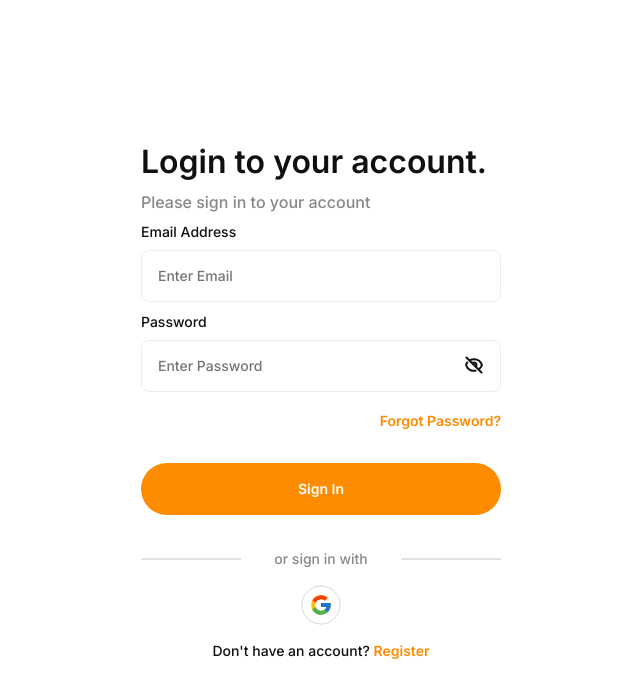
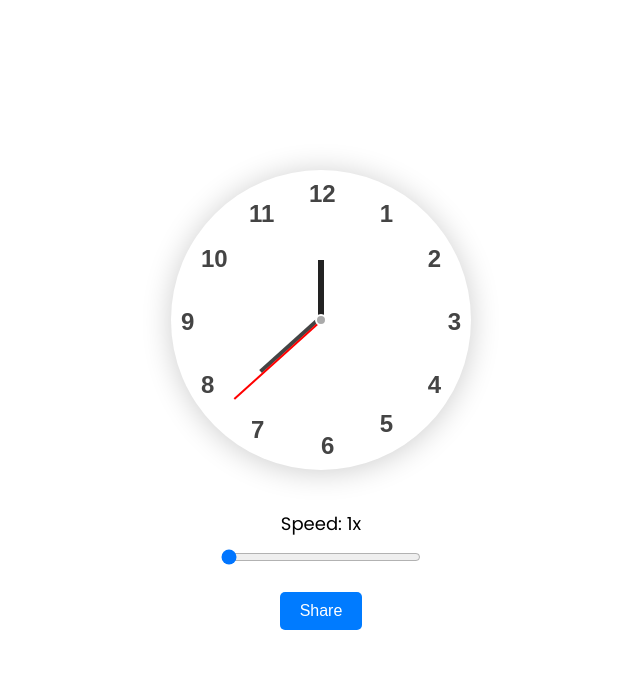
Before and after one commit to aruntutter/chronotrack, a React (Vite) app: page /tracking in a window 1280 px wide. Before the commit this address led to /signin. Shown: the top 698 px of the page, without its empty margins (319-959 px from the left). Built offline with nearby package versions, Linux system fonts and the light colour scheme; no server answers; sample sign-in values are in the browser's storage.

Commit message:
tracking screen crated

```diff
--- /dev/null
+++ b/src/components/pages/analogClock/AnalogClock.css
@@ -0,0 +1,122 @@
+/* AnalogClock.css */
+.clock {
+  width: 300px;
+  height: 300px;
+  border-radius: 50%;
+  position: relative;
+  margin-bottom: 20px;
+  box-shadow: 0 2px 30px rgba(0, 0, 0, 0.2);
+  font-size: 24px;
+  color: #444;
+  text-align: center;
+}
+
+.clock::after {
+  background: #aaa;
+  content: "";
+  width: 12px;
+  height: 12px;
+  border-radius: 50%;
+  position: absolute;
+  top: 50%;
+  left: 50%;
+  transform: translate(-50%, -50%);
+  border: 2px solid #fff;
+}
+
+.hour_hand,
+.min_hand,
+.sec_hand {
+  position: absolute;
+  transform-origin: bottom;
+}
+
+.hour_hand {
+  width: 6px;
+  height: 60px;
+  background: #222;
+  top: 30%;
+  left: 49%;
+}
+
+.min_hand {
+  width: 4px;
+  height: 80px;
+  background: #444;
+  top: 22.5%;
+  left: 49%;
+}
+
+.sec_hand {
+  width: 2px;
+  height: 118px;
+  background: red;
+  top: 10.5%;
+  left: 50%;
+}
+
+.clock span {
+  position: absolute;
+  font-family: "Source Sans Pro", sans-serif;
+  font-weight: 700;
+}
+
+.twelve {
+  top: 10px;
+  left: 46%;
+}
+
+.one {
+  top: 10%;
+  right: 26%;
+}
+
+.eleven {
+  top: 10%;
+  left: 26%;
+}
+
+.two {
+  top: 25%;
+  right: 10%;
+}
+
+.three {
+  right: 10px;
+  top: 46%;
+}
+
+.four {
+  right: 30px;
+  top: 67%;
+}
+
+.five {
+  right: 78px;
+  top: 80%;
+}
+
+.six {
+  bottom: 10px;
+  left: 50%;
+}
+
+.seven {
+  left: 80px;
+  top: 82%;
+}
+
+.eight {
+  left: 30px;
+  top: 67%;
+}
+
+.nine {
+  left: 10px;
+  top: 46%;
+}
+
+.ten {
+  top: 25%;
+  left: 10%;
+}
--- /dev/null
+++ b/src/components/pages/analogClock/AnalogClock.jsx
@@ -0,0 +1,59 @@
+import React, { useEffect, useState } from "react";
+import "./AnalogClock.css";
+
+const AnalogClock = ({ speed }) => {
+  const [time, setTime] = useState(new Date());
+
+  useEffect(() => {
+    const endTime = new Date(time.getTime() - 120 * 60 * 1000); // 120 minutes earlier
+    const interval = setInterval(() => {
+      setTime((prevTime) => {
+        const newTime = new Date(prevTime.getTime() - 1000 * speed);
+        if (newTime <= endTime) {
+          clearInterval(interval);
+          return endTime;
+        }
+        return newTime;
+      });
+    }, 1000);
+
+    return () => clearInterval(interval);
+  }, [speed]);
+
+  return (
+    <div className="clock">
+      <div
+        className="hour_hand"
+        style={{
+          transform: `rotateZ(${(time.getHours() % 12) * -30 - 90}deg)`,
+        }}
+      />
+      <div
+        className="min_hand"
+        style={{
+          transform: `rotateZ(${time.getMinutes() * -6 - 90}deg)`,
+        }}
+      />
+      <div
+        className="sec_hand"
+        style={{
+          transform: `rotateZ(${time.getSeconds() * -6 - 90}deg)`,
+        }}
+      />
+      <span className="twelve">12</span>
+      <span className="one">1</span>
+      <span className="two">2</span>
+      <span className="three">3</span>
+      <span className="four">4</span>
+      <span className="five">5</span>
+      <span className="six">6</span>
+      <span className="seven">7</span>
+      <span className="eight">8</span>
+      <span className="nine">9</span>
+      <span className="ten">10</span>
+      <span className="eleven">11</span>
+    </div>
+  );
+};
+
+export default AnalogClock;
--- /dev/null
+++ b/src/components/pages/shareButton/ShareButton.css
@@ -0,0 +1,14 @@
+/* ShareButton.css */
+.share-button {
+  padding: 10px 20px;
+  font-size: 16px;
+  background-color: #007bff;
+  color: white;
+  border: none;
+  border-radius: 5px;
+  cursor: pointer;
+}
+
+.share-button:hover {
+  background-color: #0056b3;
+}
--- /dev/null
+++ b/src/components/pages/shareButton/ShareButton.jsx
@@ -0,0 +1,18 @@
+import React from "react";
+import "./ShareButton.css";
+
+const ShareButton = ({ speed }) => {
+  const generateShareLink = () => {
+    const url = `${window.location.origin}/?speed=${speed}`;
+    navigator.clipboard.writeText(url);
+    alert("Share link copied to clipboard!");
+  };
+
+  return (
+    <button className="share-button" onClick={generateShareLink}>
+      Share
+    </button>
+  );
+};
+
+export default ShareButton;
--- /dev/null
+++ b/src/components/pages/speedSlider/SpeedSlider.css
@@ -0,0 +1,15 @@
+/* SpeedSlider */
+.speed-slider {
+  margin: 20px 0;
+  text-align: center;
+}
+
+.speed-slider label {
+  display: block;
+  margin-bottom: 10px;
+  font-size: 18px;
+}
+
+.speed-slider input[type="range"] {
+  width: 200px;
+}
--- /dev/null
+++ b/src/components/pages/speedSlider/SpeedSlider.jsx
@@ -0,0 +1,20 @@
+import React from "react";
+import "./SpeedSlider.css";
+
+const SpeedSlider = ({ speed, setSpeed }) => {
+  return (
+    <div className="speed-slider">
+      <label htmlFor="slider">Speed: {speed}x</label>
+      <input
+        id="slider"
+        type="range"
+        min="1"
+        max="10"
+        value={speed}
+        onChange={(e) => setSpeed(Number(e.target.value))}
+      />
+    </div>
+  );
+};
+
+export default SpeedSlider;
--- a/src/components/trackingScreen/TrackingScreen.css
+++ b/src/components/trackingScreen/TrackingScreen.css
@@ -1 +1,8 @@
 /* TrackingScreen.css */
+.tracking-screen {
+  display: flex;
+  flex-direction: column;
+  align-items: center;
+  justify-content: center;
+  height: 100vh;
+}
--- a/src/components/trackingScreen/TrackingScreen.jsx
+++ b/src/components/trackingScreen/TrackingScreen.jsx
@@ -1,8 +1,19 @@
-import React from "react";
+import React, { useState } from "react";
+import AnalogClock from "../pages/analogClock/AnalogClock";
+import SpeedSlider from "../pages/speedSlider/SpeedSlider";
+import ShareButton from "../pages/shareButton/ShareButton";
 import "./TrackingScreen.css";
 
 const TrackingScreen = () => {
-  return <div>TrackingScreen</div>;
+  const [speed, setSpeed] = useState(1);
+
+  return (
+    <div className="tracking-screen">
+      <AnalogClock speed={speed} />
+      <SpeedSlider speed={speed} setSpeed={setSpeed} />
+      <ShareButton speed={speed} />
+    </div>
+  );
 };
 
 export default TrackingScreen;
--- a/src/context/myState.jsx
+++ b/src/context/myState.jsx
@@ -2,22 +2,32 @@ import { useEffect, useState } from "react";
 import myContext from "./myContext";
 import { auth } from "../firebase/FirebaseConfig";
 import { onAuthStateChanged } from "firebase/auth";
-// myContext;
+myContext;
 
 const MyState = ({ children }) => {
   const [loading, setLoading] = useState(false);
-  const [isAuthenticated, setIsAuthenticated] = useState(false);
+  const [isAuthenticated, setIsAuthenticated] = useState(
+    localStorage.getItem("isAuthenticated") === "true"
+  );
 
   useEffect(() => {
     const unsubscribe = onAuthStateChanged(auth, (user) => {
-      setIsAuthenticated(!!user);
+      if (user) {
+        setIsAuthenticated(true);
+        localStorage.setItem("isAuthenticated", "true");
+      } else {
+        setIsAuthenticated(false);
+        localStorage.removeItem("isAuthenticated");
+      }
     });
 
     return () => unsubscribe();
   }, []);
 
   return (
-    <myContext.Provider value={{ loading, setLoading, isAuthenticated }}>
+    <myContext.Provider
+      value={{ loading, setLoading, isAuthenticated, setIsAuthenticated }}
+    >
       {children}
     </myContext.Provider>
   );
```
